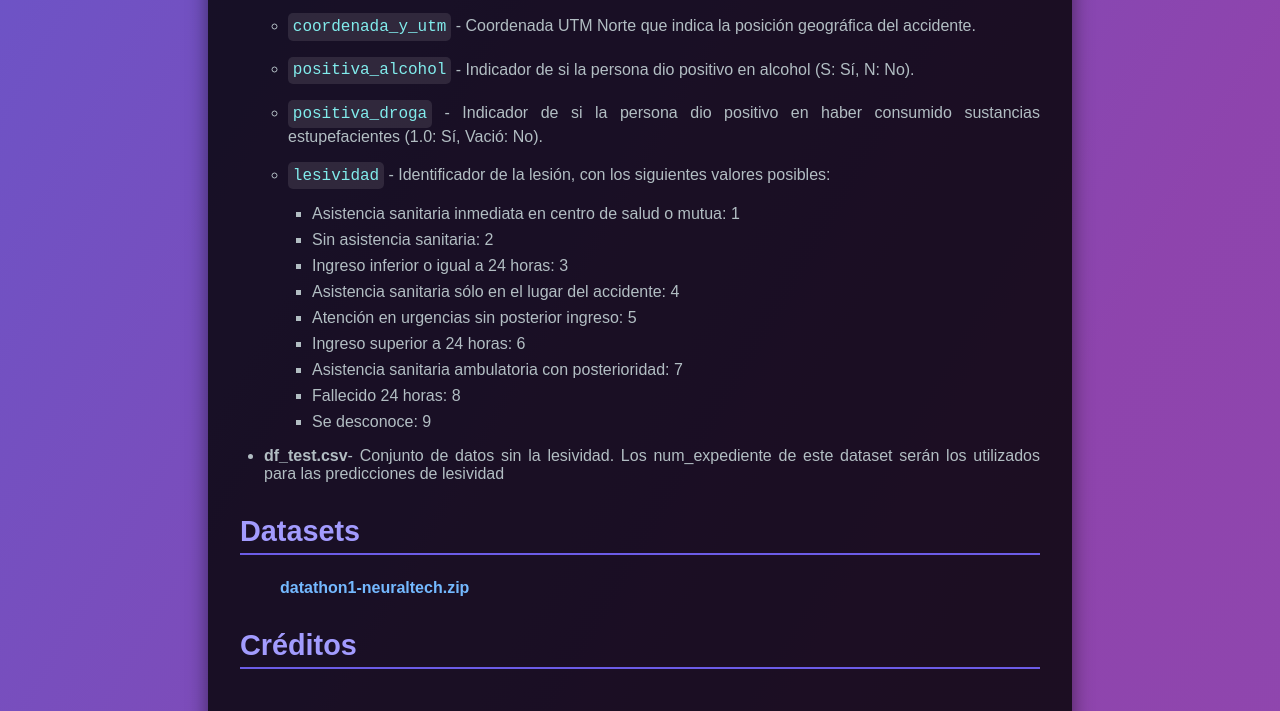
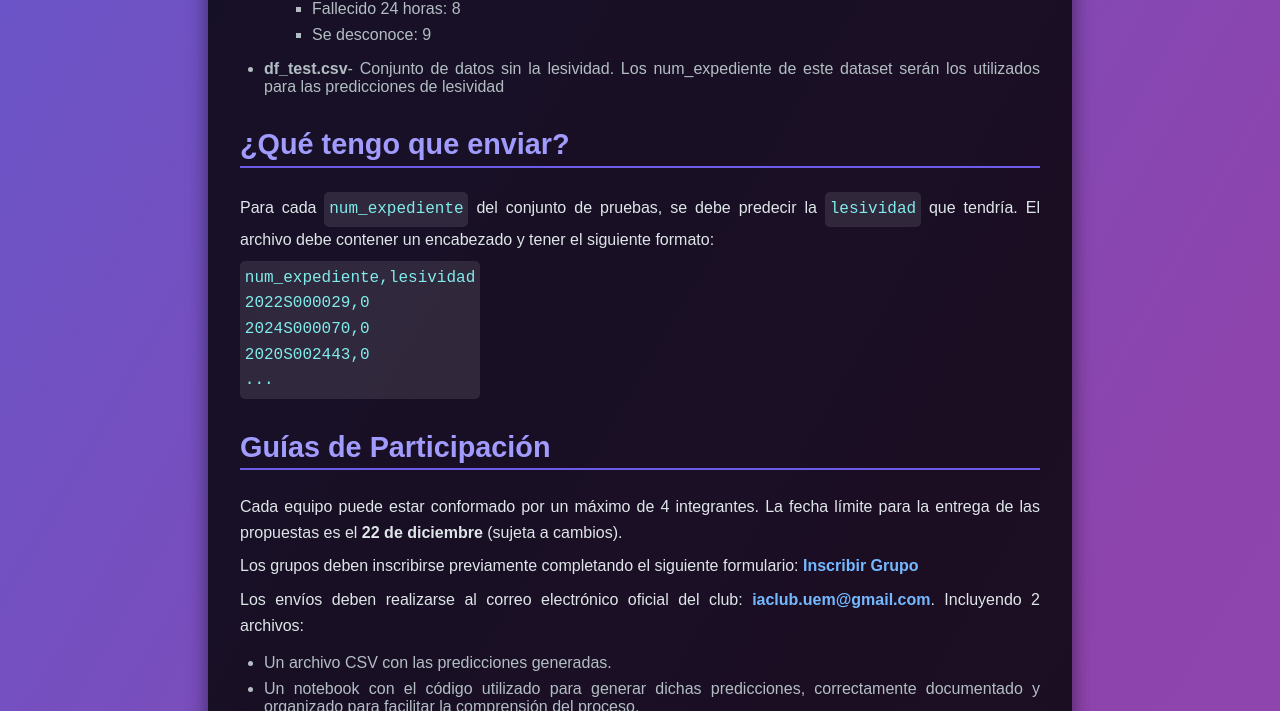
Before and after one commit to SergioMaza/Datathon1-NeuralTech, a plain HTML site: page index.html in a window 1280 px wide. Shown: the part 2239-2950 px from the top of the page. Drawn offline with Linux system fonts and the light colour scheme.

Commit message:
data updated

```diff
--- a/index.html
+++ b/index.html
@@ -11,13 +11,7 @@
         min-height: 100vh;
         font-family: "Arial", sans-serif;
         color: #ffffff;
-      background: linear-gradient(
-              120deg,
-              #6a11cb,
-              #2575fc,
-              #8e44ad,
-              #9b59b6
-      );
+        background: linear-gradient(120deg, #6a11cb, #2575fc, #8e44ad, #9b59b6);
         background-size: 400% 400%;
         animation: gradientAnimation 15s ease infinite;
         display: flex;
@@ -342,24 +336,6 @@
           El equilibrio entre un modelo preciso y una presentación profesional
           del trabajo será clave para destacar en esta competición.
         </p>
-
-    <h1 id="149af64c-2b39-807d-86c2-c3d0d862001b" class="">
-      ¿Qué tengo que enviar?
-    </h1>
-    <p id="149af64c-2b39-80d0-b51c-ea0275dc4487" class="">
-      Para cada <code>num_expediente</code> del conjunto de pruebas, se debe predecir la
-      <code>lesividad</code> que tendría. El archivo debe contener un encabezado y tener
-      el siguiente formato:
-    </p>
-    <p id="149af64c-2b39-809c-86ba-d666fec93d4f" class="">
-      <code
-      >num_expediente,lesividad<br />2022S000029,0<br />2024S000070,0<br />2020S002443,0<br />...<br
-      /></code>
-    </p>
-    <p id="149af64c-2b39-80a1-87f3-d9e85c1b72c6" class="">
-      Además del archivo CSV con las predicciones, es obligatorio entregar un notebook que
-      contenga el código utilizado para generar dichas predicciones. El notebook debe estar
-      correctamente documentado y organizado, facilitando la comprensión del proceso seguido.
         </p>
         <h1 id="149af64c-2b39-800f-9a0d-db8d5c5207c6" class="">
           Descripciones de archivos y campos
@@ -466,17 +442,23 @@
             <ul id="positiva_droga" class="bulleted-list">
               <li style="list-style-type: circle">
                 <code>positiva_droga</code> - Indicador de si la persona dio
-            positivo en haber consumido sustancias estupefacientes (1.0: Sí, Vació: No).
+                positivo en haber consumido sustancias estupefacientes (1.0: Sí,
+                Vació: No).
               </li>
             </ul>
             <ul id="lesividad" class="bulleted-list">
               <li style="list-style-type: circle">
-            <code>lesividad</code> - Identificador de la lesión, con los siguientes valores posibles:
+                <code>lesividad</code> - Identificador de la lesión, con los
+                siguientes valores posibles:
                 <ul>
-              <li>Asistencia sanitaria inmediata en centro de salud o mutua: 1</li>
+                  <li>
+                    Asistencia sanitaria inmediata en centro de salud o mutua: 1
+                  </li>
                   <li>Sin asistencia sanitaria: 2</li>
                   <li>Ingreso inferior o igual a 24 horas: 3</li>
-              <li>Asistencia sanitaria sólo en el lugar del accidente: 4</li>
+                  <li>
+                    Asistencia sanitaria sólo en el lugar del accidente: 4
+                  </li>
                   <li>Atención en urgencias sin posterior ingreso: 5</li>
                   <li>Ingreso superior a 24 horas: 6</li>
                   <li>Asistencia sanitaria ambulatoria con posterioridad: 7</li>
@@ -485,7 +467,6 @@
                 </ul>
               </li>
             </ul>
-
           </li>
         </ul>
         <ul id="149af64c-2b39-8043-80cb-e83850d42f66" class="bulleted-list">
@@ -495,6 +476,38 @@
             predicciones de lesividad
           </li>
         </ul>
+        <h1 id="149af64c-2b39-807d-86c2-c3d0d862001b" class="">
+          ¿Qué tengo que enviar?
+        </h1>
+        <p id="149af64c-2b39-80d0-b51c-ea0275dc4487" class="">
+          Para cada <code>num_expediente</code> del conjunto de pruebas, se debe
+          predecir la <code>lesividad</code> que tendría. El archivo debe
+          contener un encabezado y tener el siguiente formato:
+        </p>
+        <p id="149af64c-2b39-809c-86ba-d666fec93d4f" class="">
+          <code
+            >num_expediente,lesividad<br />2022S000029,0<br />2024S000070,0<br />2020S002443,0<br />...<br
+          /></code>
+        </p>
+        <h1 id="guideline-title" class="">Guías de Participación</h1>
+        <p id="guideline-description" class="">
+          Cada equipo puede estar conformado por un máximo de 4 integrantes. La fecha límite
+          para la entrega de las propuestas es el
+          <strong>22 de diciembre</strong> (sujeta a cambios).
+        </p>
+        <p id="registro-grupos" class="">
+          Los grupos deben inscribirse previamente completando el siguiente formulario:
+          <a href="https://forms.gle/jmhV23CizTPp4JMKA" target="_blank" class="form-button">Inscribir Grupo</a>
+        </p>
+        <p id="correo-entrega" class="">
+          Los envíos deben realizarse al correo electrónico oficial del club:
+          <a href="mailto:iaclub.uem@gmail.com" class="">iaclub.uem@gmail.com</a>.
+          Incluyendo 2 archivos:
+          <ul>
+            <li>Un archivo CSV con las predicciones generadas.</li>
+            <li>Un notebook con el código utilizado para generar dichas predicciones, correctamente documentado y organizado para facilitar la comprensión del proceso.</li>
+          </ul>
+        </p>
         <h1 id="149af64c-2b39-806e-81c3-eed5a1f6d524" class="">Datasets</h1>
         <figure id="149af64c-2b39-809c-89bb-de04f268a472">
           <div class="source">
```
Also changed, not shown: 1 other file. Lines whose indentation alone changed are shown as unchanged.
